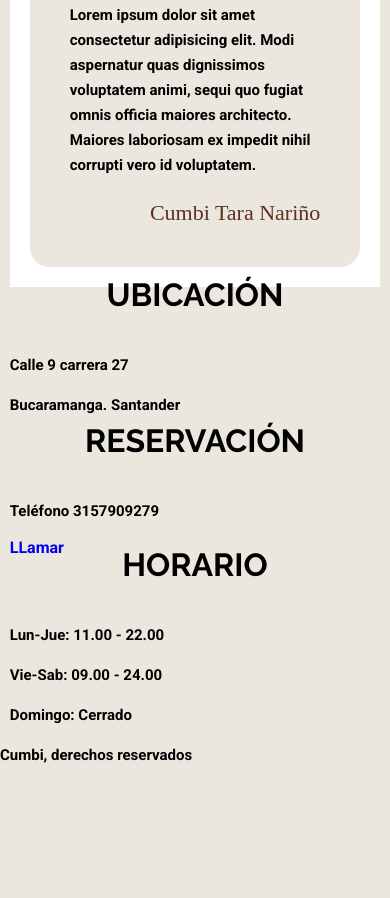
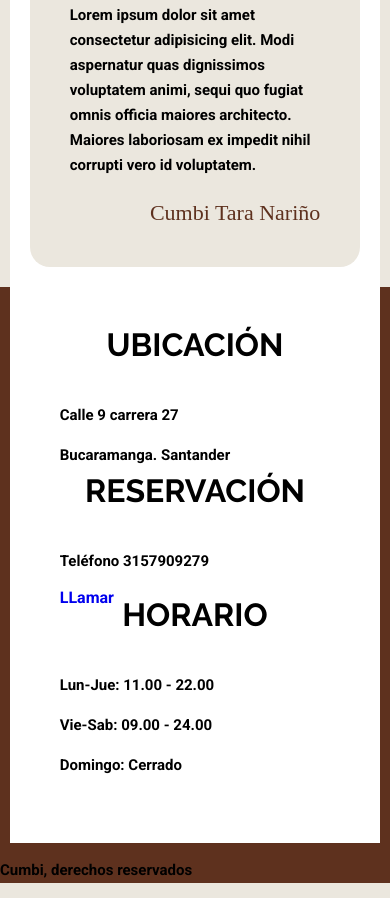
Before and after one commit to cumbinar/cafeteria, a website: page index.html in a window 390 px wide. Shown: the part 6017-6915 px from the top of the page. Before the commit the page ends 6800 px from the top, so only its background shows below. Drawn offline with Linux system fonts and the light colour scheme; a web font is replaced by a local one.

Commit message:
footer responsive

```diff
--- a/index.html
+++ b/index.html
@@ -200,7 +200,7 @@
      </section>
 
      <footer class="footer">
-        <div class="contenedor footer-contenido ">
+        <div class="contenedor contenido-footer bg-whithe">
            <div class="footer-box ubicacion">
                <h3>Ubicación</h3>
                <p>Calle 9 carrera 27</p>
--- a/src/scss/base/_variables.scss
+++ b/src/scss/base/_variables.scss
@@ -13,7 +13,7 @@ $desktop: 1024px;
 $primario: #5E311E;
 $secundario: #C39C63;
 $negro: #000000;
-$blanco: #FFFFFF;
+$blanco: #ffffff;
 $grisClaro: #ECEEEF;
 $cafeClaro: #ebe7de;
 $fondo: rgb(210, 247, 244);
--- a/src/scss/footer/_footer.scss
+++ b/src/scss/footer/_footer.scss
@@ -1,2 +1,13 @@
 @use 'base/variables' as v;
 @use 'base/mixins' as m;
+
+.footer{
+    background-color: v.$primario;
+    .contenido-footer{
+        padding: 5rem;
+
+        @include m.tablet {
+            @include m.grid (3, 2rem);
+         }
+    }
+}
```
Also changed, not shown: build/css/app.css.
